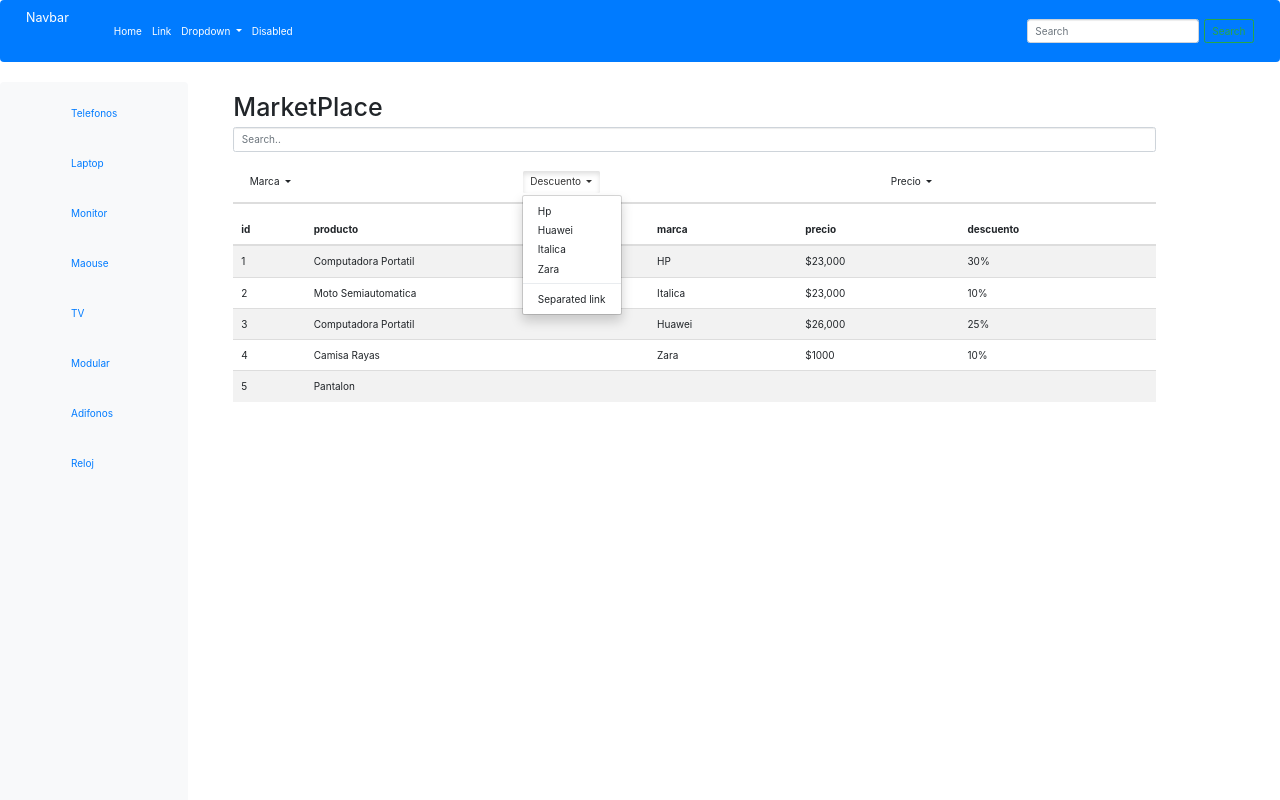
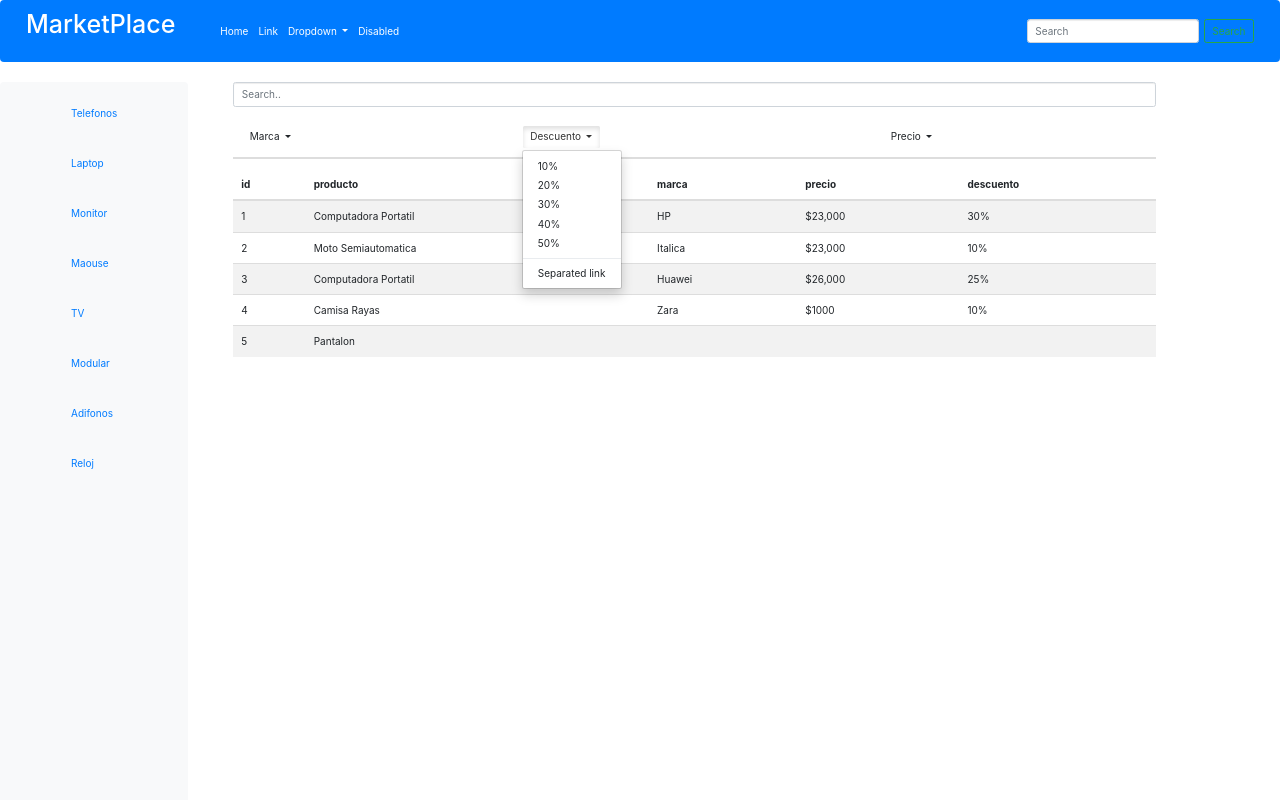
Before and after one commit to YareCanul/Ecommers-Angular-Project, an Angular app: page / in a window 1280 px wide. Both pictures are taken after a click on the button "Descuento". Shown: the top 800 px of the page. Built offline with nearby package versions, Linux system fonts and the light colour scheme.

Commit message:
diseño categorias

```diff
--- a/src/app/components/navbar/navbar.component.html
+++ b/src/app/components/navbar/navbar.component.html
@@ -3,7 +3,7 @@
 
 <nav class="navbar navbar-expand-lg navbar-white bg-primary">
 
-    <a class="navbar-brand text-white" href="#">Navbar</a>
+    <a class="navbar-brand text-white" href="#"><h1>MarketPlace</h1></a>
     <button class="navbar-toggler" type="button" data-toggle="collapse" data-target="#navbarSupportedContent" aria-controls="navbarSupportedContent" aria-expanded="false" aria-label="Toggle navigation">
       <span class="navbar-toggler-icon"></span>
     </button>
--- a/src/app/components/posts/posts.component.html
+++ b/src/app/components/posts/posts.component.html
@@ -93,8 +93,6 @@
 <div class="container">
 </div>
 <div class ="container">
-<p> </p>
-<h1>MarketPlace</h1>
 <div class="row">
     <div class="col">
         <div class="form-group">
@@ -126,10 +124,11 @@
                 </button>
 
                 <div class="dropdown-menu">
-                  <a class="dropdown-item" href="#">Hp</a>
-                  <a class="dropdown-item" href="#">Huawei</a>
-                  <a class="dropdown-item" href="#">Italica </a>
-                  <a class="dropdown-item" href="#">Zara</a>
+                  <a class="dropdown-item" href="#">10%</a>
+                  <a class="dropdown-item" href="#">20%</a>
+                  <a class="dropdown-item" href="#">30% </a>
+                  <a class="dropdown-item" href="#">40% </a>
+                  <a class="dropdown-item" href="#">50% </a>
                   <div class="dropdown-divider"></div>
                   <a class="dropdown-item" href="#">Separated link</a>
                 </div>
@@ -140,10 +139,8 @@
                 </button>
 
                 <div class="dropdown-menu">
-                  <a class="dropdown-item" href="#">Hp</a>
-                  <a class="dropdown-item" href="#">Huawei</a>
-                  <a class="dropdown-item" href="#">Italica </a>
-                  <a class="dropdown-item" href="#">Zara</a>
+                  <a class="dropdown-item" href="#">Menor a mayor precio</a>
+                  <a class="dropdown-item" href="#">Mayor a menor precio</a>
                   <div class="dropdown-divider"></div>
                   <a class="dropdown-item" href="#">Separated link</a>
                 </div>
@@ -185,4 +182,4 @@
 </html>
 <div class="container">
     <br>
-    <app-paginacion (changePage)="page = 1" previousLabel="Anterior" nextLabel="Siguiente" ></app-paginacion>
+    <app-paginacion (changePage)="page = 0" previousLabel="Anterior" nextLabel="Siguiente" ></app-paginacion>
```
